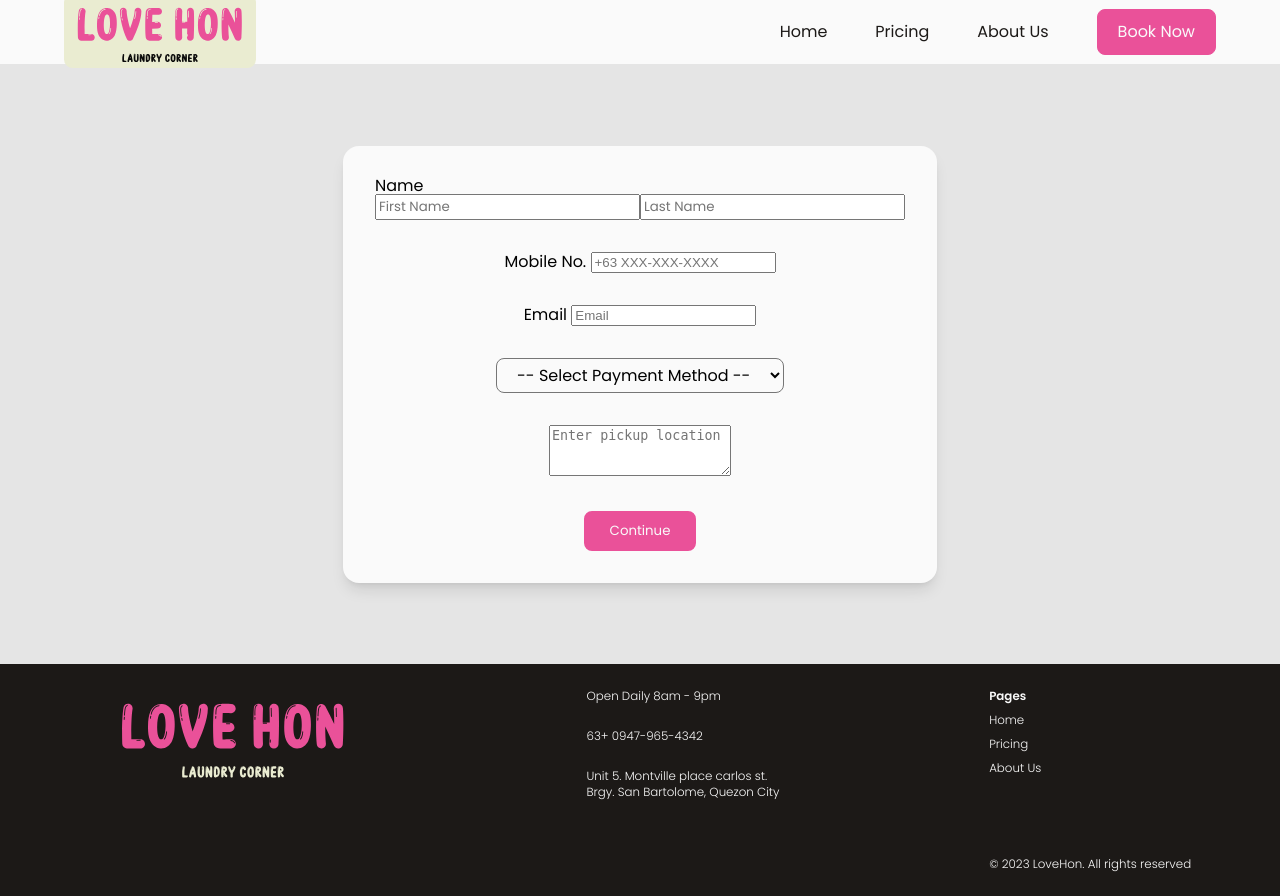
After one commit to ICS2608-Final-Project/laundry-system, a PHP site: page /book.pickup.php in a window 1280 px wide. The commit adds this page. Run offline with PHP 8.4, Linux system fonts and the light colour scheme; the visitor is signed in with stand-in values (Sample User, id 1); data comes from the database, SQL or seed files in the repository; style sheets or scripts are compiled from the project's sources.

Commit message:
booking pickup

```diff
--- /dev/null
+++ b/book.pickup.php
@@ -0,0 +1,49 @@
+<?php
+
+require_once 'config/session.config.php';
+$_SESSION['service_id'];
+
+$page_title = "Love Hon: Pickup details";
+$current_page = 'booking';
+$page_description = "";
+require_once 'config/session.config.php';
+require_once "template/header.php";
+
+$progress_status = ['pickup'];
+?>
+<main class="booking-section">
+    <form action="" class="booking-form" method="post">
+        <div class="name">
+            <h4>Name</h4>
+            <div class="name-input">
+                <input type="text" name="first_name" id="first_name" placeholder="First Name">
+                <input type="text" name="last_name" id="last_name" placeholder="Last Name">
+            </div>
+        </div>
+        <div class="">
+            <label for="mobile_number">Mobile No.</label>
+            <input type="text" name="mobile_number" id="mobile_number" placeholder="+63 XXX-XXX-XXXX">
+        </div>
+        <div class="">
+            <label for="email">Email</label>
+            <input type="email" name="email" id="email" placeholder="Email">
+        </div>
+        <div class="">
+            <select name="payment_method" id="payment_method">
+                <option value="" selected disabled>-- Select Payment Method --</option>
+                <?php
+                require_once 'classes/PaymentMethodModel.php';
+                foreach((new PaymentMethodModel())->fetch_payment_methods() as $payment_method) {
+                    echo "<option value='". $payment_method['payment_method_id'] ."'>". ucwords($payment_method['payment_method_name'])."</option>";
+                }
+                ?>
+            </select>
+        </div>
+        <div class="">
+            <textarea name="Pickup and Delivery Address" id="" rows="3" placeholder="Enter pickup location"></textarea>
+        </div>
+        <button type="submit">Continue</button>
+    </form>
+    </script>
+</main>
+<?php include_once 'template/footer.php' ?>
--- a/booking.php
+++ b/booking.php
@@ -9,11 +9,11 @@
     $services = (new ServicesModel())->fetch_services();
 ?>
 <main class="booking-section">
-    <form action="" class="booking-form">
+    <form action="book.service.php" class="booking-form" method="post">
         <div class="">
             <?php require_once 'template/progressbar.component.php'; ?>
         </div>
-        <select name="service" id="service">
+        <select name="service_id" id="service">
             <option selected disabled>-- Select a Service --</option>
             <?php
             foreach($services as $service) {
--- /dev/null
+++ b/scss/_booking.pickup.scss
@@ -0,0 +1,15 @@
+@import 'colors';
+@import 'typography';
+
+.name-input {
+    display: flex;
+
+    input {
+        font-family: $poppins;
+        color: $primary;
+    }
+    * {
+        flex: 1;
+    }
+
+}
--- a/scss/main.scss
+++ b/scss/main.scss
@@ -7,6 +7,7 @@
 @import 'home';
 @import 'contact.form';
 @import 'booking';
+@import 'booking.pickup';
 
 body {
     min-height: 100vh;
```
Also changed, not shown: book.service.php (added, +12 -0 lines).
